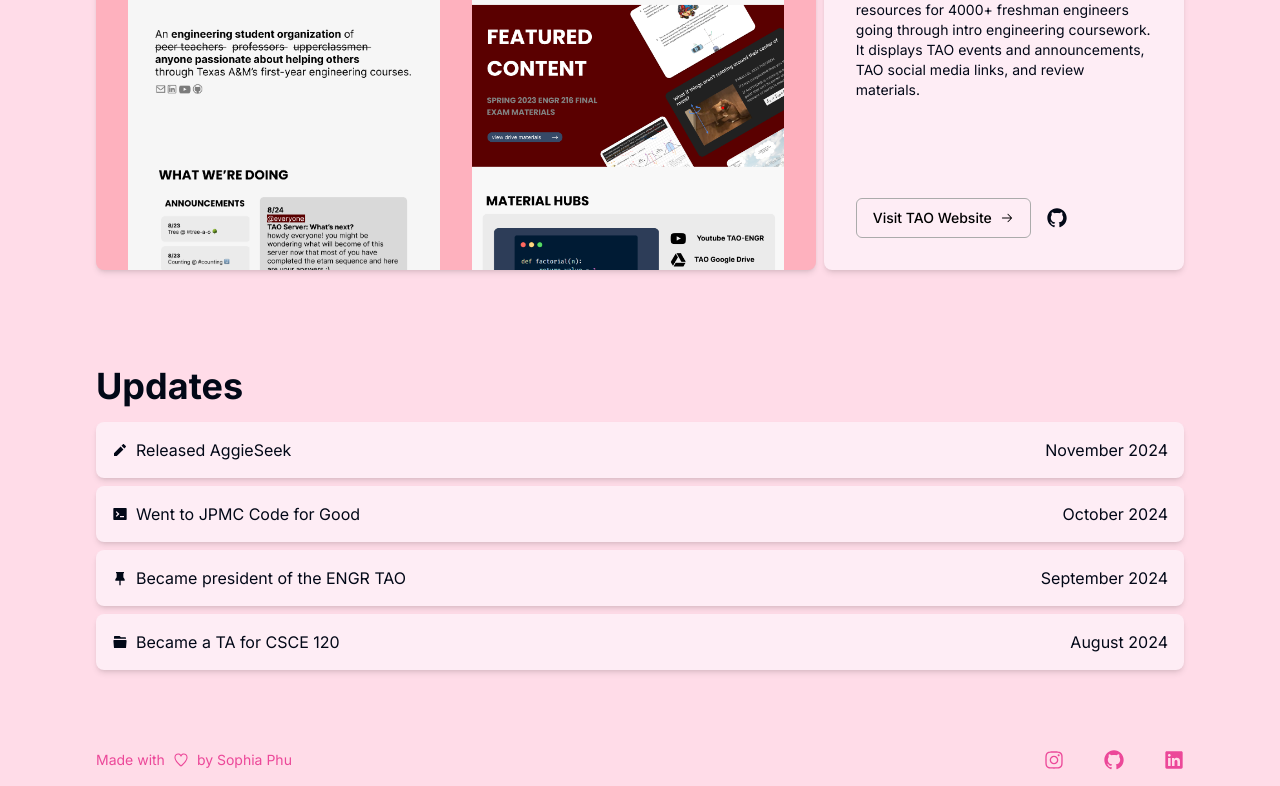
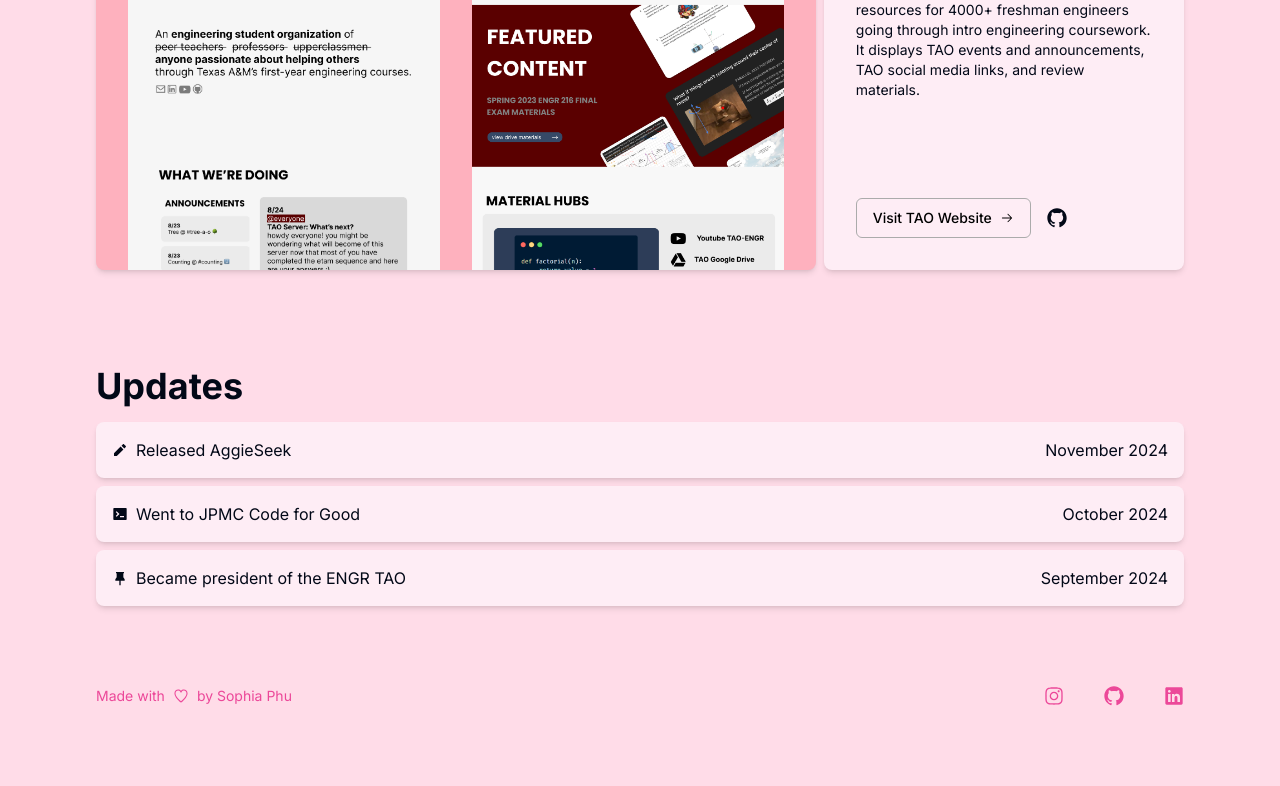
Before and after one commit to sophiaaphu/sophia-personal-website, a Next.js app in the folder sophia-personal-website/: page / in a window 1280 px wide. Shown: the part 920-1706 px from the top of the page. After the commit the page ends 1642 px from the top, so only its background shows below. Built offline with nearby package versions, Linux system fonts and the light colour scheme.

Commit message:
removed ta yay

```diff
--- a/sophia-personal-website/src/components/eventList.tsx
+++ b/sophia-personal-website/src/components/eventList.tsx
@@ -22,12 +22,7 @@ const EventList = () => {
       icon: <RiPushpin2Fill />,
       text: "Became president of the ENGR TAO",
       date: "September 2024",
-    },
-    {
-      icon: <RiFolder5Fill />,
-      text: "Became a TA for CSCE 120",
-      date: "August 2024",
-    },
+    }
   ];
 
   return (
```
